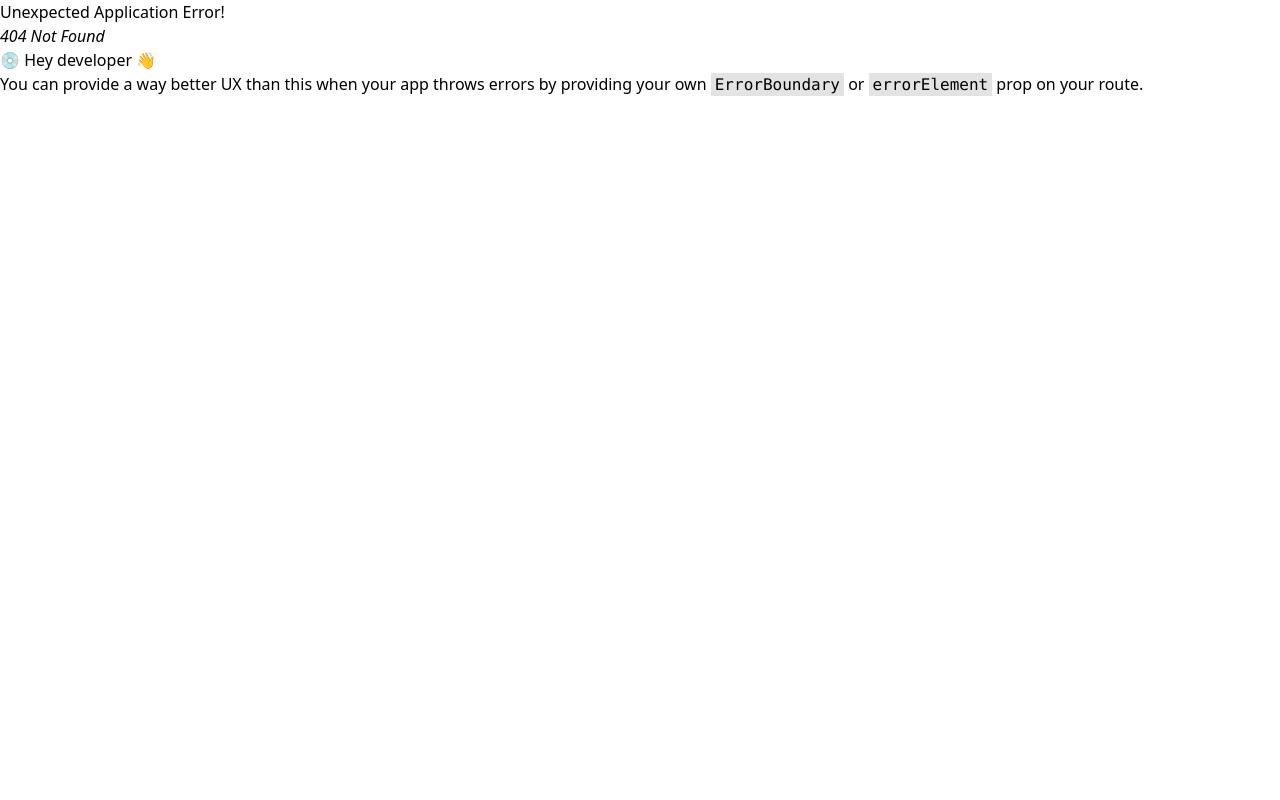
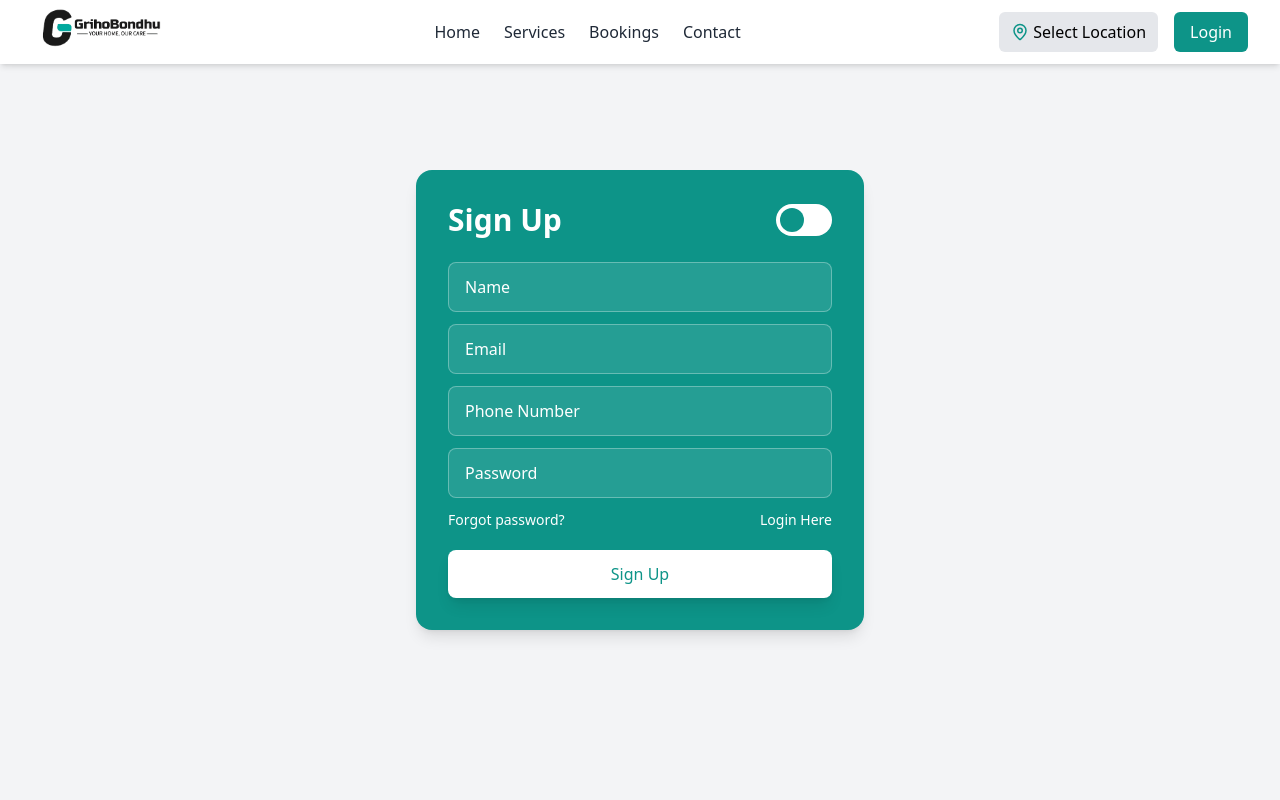
Before and after one commit to zahidnubcse/Home_Service_SD3, a React (Vite) app in the folder GrihoBondhu/: page /login in a window 1280 px wide. Before the commit this address had no page. Shown: the top 800 px of the page. Built offline with nearby package versions, Linux system fonts and the light colour scheme.

Commit message:
Login/SignUp

```diff
--- a/GrihoBondhu/src/Routes/router.jsx
+++ b/GrihoBondhu/src/Routes/router.jsx
@@ -2,11 +2,13 @@ import Home from "../pages/Home";
 import { createBrowserRouter } from 'react-router-dom';
 import MainLayout from './../layout/MainLayout';
 import Services from "../pages/Services";
+import Login from "../pages/Login";
 
 
 const mainRoutes =[
     { path: "/", element: <Home /> },
-    { path:"/services", element:<Services/>}
+    { path:"/services", element:<Services/>},
+    { path:"/login", element:<Login/>}
 ];
 
 const router = createBrowserRouter([
--- a/GrihoBondhu/src/components/Footer.jsx
+++ b/GrihoBondhu/src/components/Footer.jsx
@@ -4,7 +4,7 @@ import { FaFacebookF, FaGoogle, FaXTwitter } from "react-icons/fa6";
 
 const Footer = () => {
   return (
-    <div className="bg-gradient-to-r from-teal-500 to-teal-700 text-white py-12 px-6">
+    <div className="bg-gradient-to-r from-teal-500 to-teal-700 text-white py-12 px-6 mt-4">
       <div className="max-w-6xl mx-auto grid grid-cols-1 md:grid-cols-3 gap-12 text-sm">
 
         {/* Logo & Description */}
--- /dev/null
+++ b/GrihoBondhu/src/pages/Login.jsx
@@ -0,0 +1,85 @@
+import React, { useState } from "react";
+
+const Login = () => {
+  const [currentState, setCurrentState] = useState("Sign Up");
+
+  const onSubmitHandler = async (event) => {
+    event.preventDefault();
+  };
+
+  return (
+    <div className="flex justify-center items-center min-h-screen bg-gray-100">
+      <form
+        onSubmit={onSubmitHandler}
+        className="bg-teal-600 text-white shadow-lg rounded-2xl p-8 w-[90%] sm:max-w-md"
+      >
+        {/* Title with Animated Toggle */}
+        <div className="flex justify-between items-center mb-6">
+          <p className="text-3xl font-semibold">{currentState}</p>
+          <div
+            className="cursor-pointer p-1 bg-white rounded-full flex items-center w-14"
+            onClick={() =>
+              setCurrentState(currentState === "Login" ? "Sign Up" : "Login")
+            }
+          >
+            <div
+              className={`h-6 w-6 bg-teal-600 rounded-full transition-all ${
+                currentState === "Login" ? "translate-x-6" : ""
+              }`}
+            ></div>
+          </div>
+        </div>
+
+        {/* Inputs */}
+        {currentState === "Login" ? null : (
+          <input
+            type="text"
+            className="w-full px-4 py-3 border border-white/30 rounded-lg bg-white/10 placeholder-white focus:outline-none focus:ring-2 focus:ring-white mb-3"
+            placeholder="Name"
+            required
+          />
+        )}
+        <input
+          type="email"
+          className="w-full px-4 py-3 border border-white/30 rounded-lg bg-white/10 placeholder-white focus:outline-none focus:ring-2 focus:ring-white mb-3"
+          placeholder="Email"
+          required
+        />
+        {currentState === "Login" ? null : (
+          <input
+            type="number"
+            className="w-full px-4 py-3 border border-white/30 rounded-lg bg-white/10 placeholder-white focus:outline-none focus:ring-2 focus:ring-white mb-3"
+            placeholder="Phone Number"
+            required
+          />
+        )}
+        <input
+          type="password"
+          className="w-full px-4 py-3 border border-white/30 rounded-lg bg-white/10 placeholder-white focus:outline-none focus:ring-2 focus:ring-white mb-3"
+          placeholder="Password"
+          required
+        />
+
+        {/* Forgot Password & Toggle */}
+        <div className="flex justify-between text-sm">
+          <p className="cursor-pointer hover:underline">Forgot password?</p>
+          <p
+            onClick={() =>
+              setCurrentState(currentState === "Login" ? "Sign Up" : "Login")
+            }
+            className="cursor-pointer hover:underline"
+          >
+            {currentState === "Login" ? "Create account" : "Login Here"}
+          </p>
+        </div>
+
+        {/* Submit Button */}
+        <button className="bg-white text-teal-600 font-medium px-6 py-3 mt-5 w-full rounded-lg transition-transform transform hover:scale-105 shadow-lg">
+          {currentState === "Login" ? "Login" : "Sign Up"}
+        </button>
+      </form>
+    </div>
+  );
+};
+
+export default Login;
```
